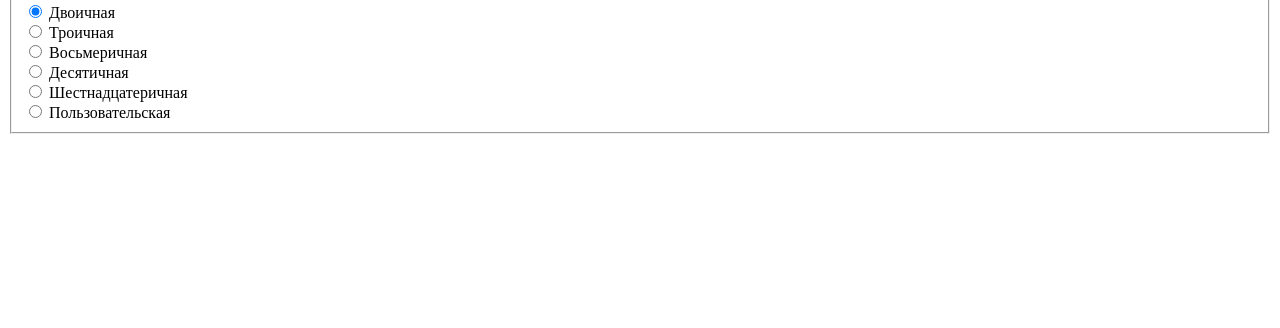
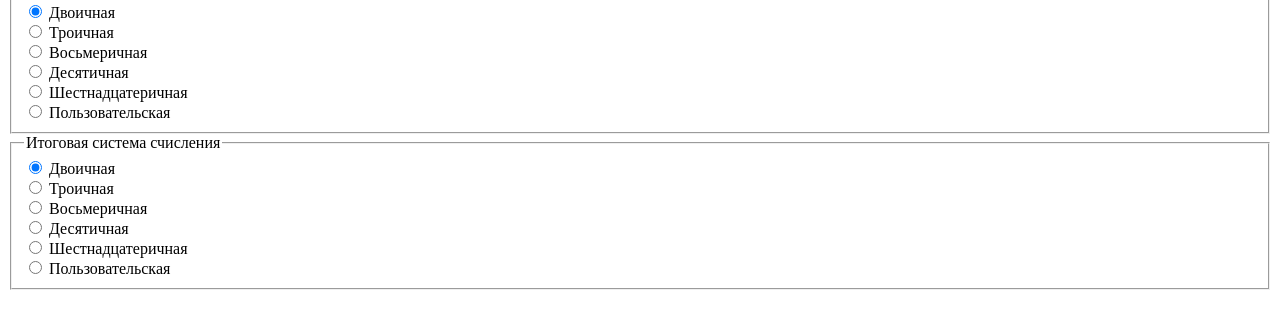
Before and after one commit to chalex2k/numeral_system_calculator, a plain HTML site: page app/index.html in a window 1280 px wide. Shown: the part 122-450 px from the top of the page. Drawn offline with Linux system fonts and the light colour scheme.

Commit message:
Код 🟢 Выбор итоговой системы счисления

```diff
--- a/app/index.html
+++ b/app/index.html
@@ -41,10 +41,38 @@
         <div id="customInput" style="display: none;">
             <input type="text" id="customValue" placeholder="Введите Вашу систему счисления">
         </div>
-
-
     </fieldset>
 
+    <fieldset>
+        <legend>Итоговая система счисления</legend>
+        <div>
+            <input type="radio" id="binaryResult" name="result_system" value="binary" checked/>
+            <label for="binaryResult">Двоичная</label>
+        </div>
+        <div>
+            <input type="radio" id="ternaryResult" name="result_system" value="ternary"/>
+            <label for="ternaryResult">Троичная</label>
+        </div>
+        <div>
+            <input type="radio" id="octalResult" name="result_system" value="octal"/>
+            <label for="octalResult">Восьмеричная</label>
+        </div>
+        <div>
+            <input type="radio" id="decimalResult" name="result_system" value="decimal"/>
+            <label for="decimalResult">Десятичная</label>
+        </div>
+        <div>
+            <input type="radio" id="hexadecimalResult" name="result_system" value="hexadecimal"/>
+            <label for="hexadecimalResult">Шестнадцатеричная</label>
+        </div>
+        <div>
+            <input type="radio" id="customResult" name="result_system" value="custom"/>
+            <label for="customResult">Пользовательская</label>
+        </div>
+        <div id="customResultInput" style="display: none;">
+            <input type="text" id="customResultValue" placeholder="Введите Вашу систему счисления">
+        </div>
+    </fieldset>
 </main>
 <script src="index.js"></script>
 </body>
--- a/app/index.js
+++ b/app/index.js
@@ -12,3 +12,18 @@ document.addEventListener("DOMContentLoaded", function() {
         });
     });
 });
+
+document.addEventListener("DOMContentLoaded", function() {
+    const radioButtons = document.querySelectorAll('input[name="result_system"]');
+    const customInput = document.getElementById('customResultInput');
+
+    radioButtons.forEach(function(radioButton) {
+        radioButton.addEventListener('change', function() {
+            if (this.value === 'custom') {
+                customInput.style.display = 'block';
+            } else {
+                customInput.style.display = 'none';
+            }
+        });
+    });
+});
```
